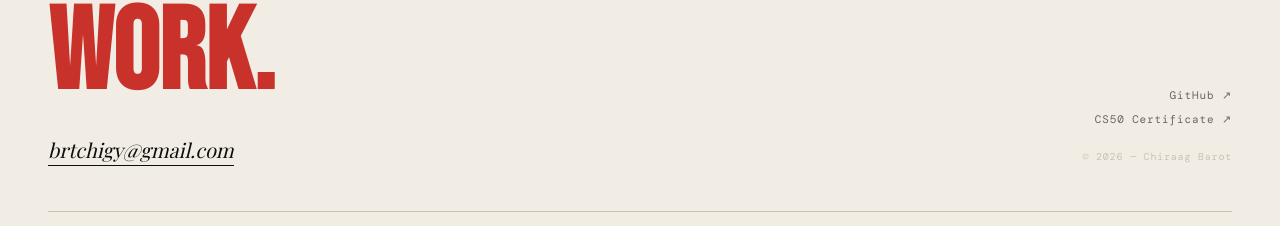
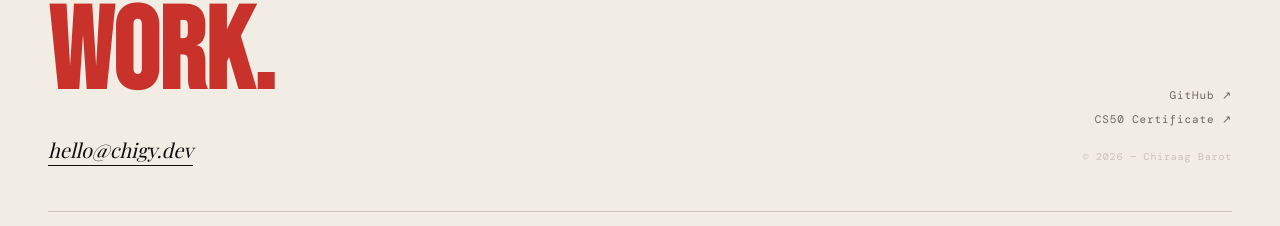
Before and after one commit to ch1gy/portfolio, a React (Vite) app: page / in a window 1280 px wide. Shown: the part 5156-5382 px from the top of the page. Built offline with nearby package versions, Linux system fonts and the light colour scheme; a web font is replaced by a local one.

Commit message:
changed email address

```diff
--- a/src/layout.jsx
+++ b/src/layout.jsx
@@ -2,7 +2,7 @@ import { useState, useEffect, useRef } from "react";
 
 // ── DATA ──────────────────────────────────────────────────────────────────────
 const DATA = {
-  email: "brtchigy@gmail.com",
+  email: "hello@chigy.dev",
   github: "https://github.com/ch1gy",
   cs50cert: "https://certificates.cs50.io/3b57465d-359b-4f43-bd22-1fd0990c31cf.pdf?size=letter",
 };
```
